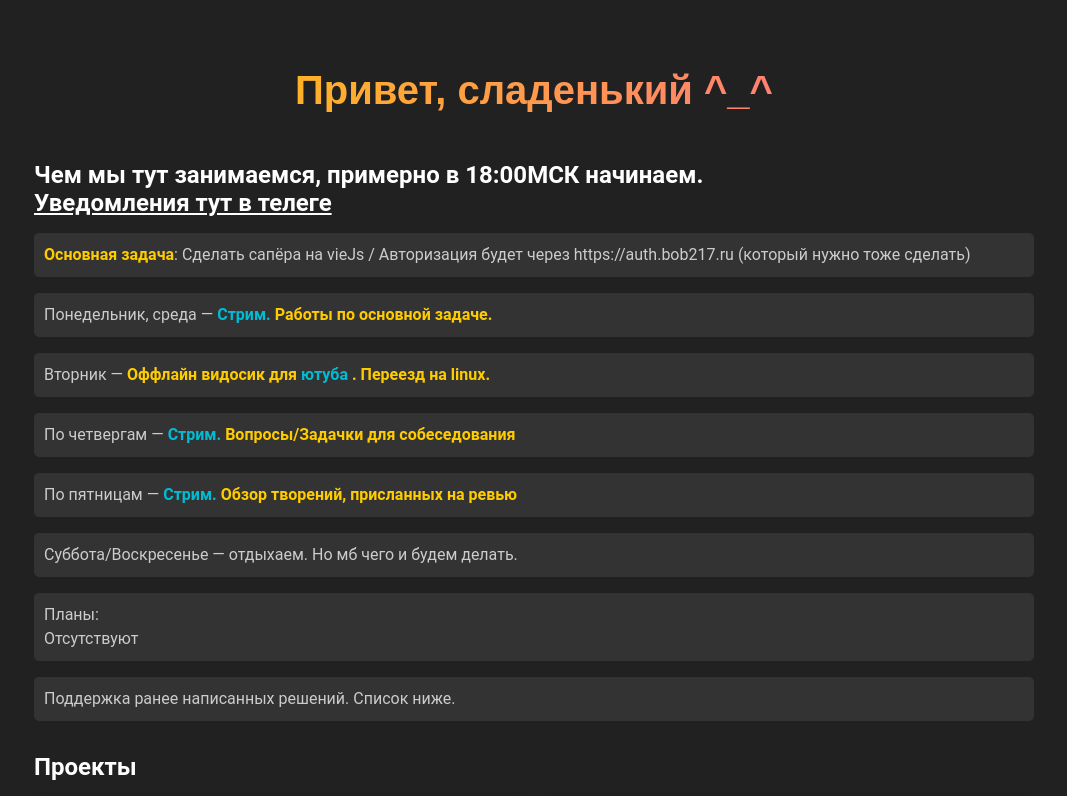
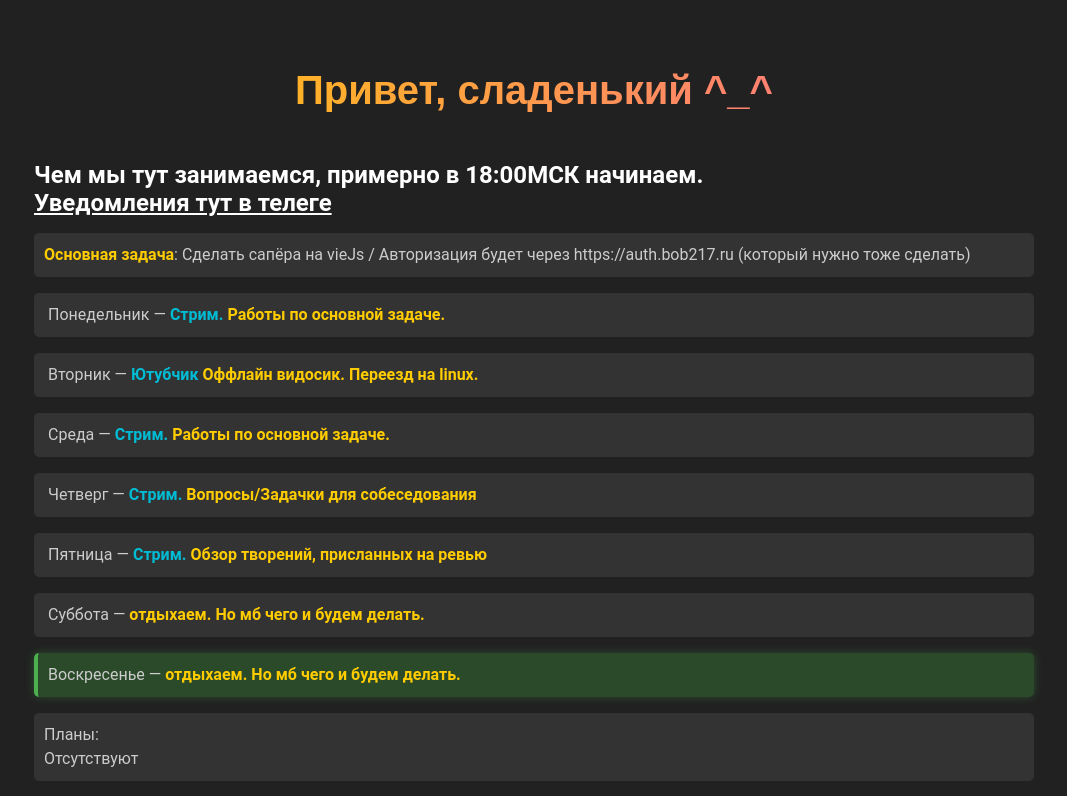
Before and after one commit to MaxNagibator/bob217.ru, a Vue app: page / in a window 1280 px wide. Shown: the top 796 px of the page, without its empty margins (106-1173 px from the left). Built offline with nearby package versions, Linux system fonts and the light colour scheme.

Commit message:
Компонент расписания
- Выделен компонент с расписанием
- Добавлено выделение текущего дня

```diff
--- a/src/components/InfoBlock.vue
+++ b/src/components/InfoBlock.vue
@@ -1,4 +1,6 @@
-<script lang="ts" setup></script>
+<script lang="ts" setup>
+import WeeklySchedule from './WeeklySchedule.vue'
+</script>
 
 <template>
   <div class="info-content">
@@ -10,40 +12,15 @@
       </a>
     </h2>
     <ul>
-      <li>
+      <li class="main-task">
         <b>Основная задача</b>: Сделать сапёра на vieJs / Авторизация будет через
         https://auth.bob217.ru (который нужно тоже сделать)
       </li>
-      <li>
-        Понедельник, среда —
-        <b>
-          <a href="https://www.twitch.tv/bobito217">Стрим. </a>
-          Работы по основной задаче.
-        </b>
-      </li>
-      <li>
-        Вторник —
-        <b>
-          Оффлайн видосик для
-          <a href="https://www.youtube.com/@bobito217">ютуба</a>
-          . Переезд на linux.
-        </b>
-      </li>
-      <li>
-        По четвергам —
-        <b>
-          <a href="https://www.twitch.tv/bobito217">Стрим. </a>
-          Вопросы/Задачки для собеседования
-        </b>
-      </li>
-      <li>
-        По пятницам —
-        <b>
-          <a href="https://www.twitch.tv/bobito217">Стрим. </a>
-          Обзор творений, присланных на ревью
-        </b>
-      </li>
-      <li>Суббота/Воскресенье — отдыхаем. Но мб чего и будем делать.</li>
+    </ul>
+
+    <WeeklySchedule />
+
+    <ul>
       <li>
         Планы:<br />
         Отсутствуют
--- /dev/null
+++ b/src/components/WeeklySchedule.vue
@@ -0,0 +1,167 @@
+<script lang="ts" setup>
+import { computed } from 'vue'
+
+const enum DayOfWeek {
+  Sunday = 0,
+  Monday = 1,
+  Tuesday = 2,
+  Wednesday = 3,
+  Thursday = 4,
+  Friday = 5,
+  Saturday = 6,
+}
+
+const DAY_LABELS: Record<DayOfWeek, string> = {
+  [DayOfWeek.Monday]: 'Понедельник',
+  [DayOfWeek.Tuesday]: 'Вторник',
+  [DayOfWeek.Wednesday]: 'Среда',
+  [DayOfWeek.Thursday]: 'Четверг',
+  [DayOfWeek.Friday]: 'Пятница',
+  [DayOfWeek.Saturday]: 'Суббота',
+  [DayOfWeek.Sunday]: 'Воскресенье',
+} as const
+
+interface LinkInfo {
+  url: string
+  text: string
+}
+
+interface ScheduleDay {
+  day: DayOfWeek
+  description: string
+  link?: LinkInfo
+}
+
+const LINKS = {
+  STREAM: { url: 'https://www.twitch.tv/bobito217', text: 'Стрим. ' },
+  YOUTUBE: { url: 'https://www.youtube.com/@bobito217', text: 'Ютубчик' },
+} as const
+
+const schedule: readonly ScheduleDay[] = [
+  {
+    day: DayOfWeek.Monday,
+    description: 'Работы по основной задаче.',
+    link: LINKS.STREAM,
+  },
+  {
+    day: DayOfWeek.Tuesday,
+    description: 'Оффлайн видосик. Переезд на linux.',
+    link: LINKS.YOUTUBE,
+  },
+  {
+    day: DayOfWeek.Wednesday,
+    description: 'Работы по основной задаче.',
+    link: LINKS.STREAM,
+  },
+  {
+    day: DayOfWeek.Thursday,
+    description: 'Вопросы/Задачки для собеседования',
+    link: LINKS.STREAM,
+  },
+  {
+    day: DayOfWeek.Friday,
+    description: 'Обзор творений, присланных на ревью',
+    link: LINKS.STREAM,
+  },
+  {
+    day: DayOfWeek.Saturday,
+    description: 'отдыхаем. Но мб чего и будем делать.',
+  },
+  {
+    day: DayOfWeek.Sunday,
+    description: 'отдыхаем. Но мб чего и будем делать.',
+  },
+] as const
+
+const scheduleWithStatus = computed(() => {
+  const today = new Date().getDay() as DayOfWeek
+
+  return schedule.map((item) => ({
+    ...item,
+    label: DAY_LABELS[item.day],
+    isCurrent: item.day === today,
+  }))
+})
+</script>
+
+<template>
+  <ul class="schedule-list">
+    <li
+      v-for="item in scheduleWithStatus"
+      :key="item.day"
+      :class="{ 'current-day': item.isCurrent }"
+      :aria-current="item.isCurrent || undefined"
+      class="schedule-item"
+    >
+      {{ item.label }} —
+      <b>
+        <a v-if="item.link" :href="item.link.url" target="_blank" rel="noopener noreferrer">
+          {{ item.link.text }}
+        </a>
+        {{ item.description }}
+      </b>
+    </li>
+  </ul>
+</template>
+
+<style scoped>
+.schedule-list {
+  margin: 0;
+  padding: 0;
+  list-style-type: none;
+}
+
+.schedule-item {
+  font-size: 1rem;
+  line-height: 1.5;
+  margin-bottom: 1rem;
+  padding: 10px;
+  transition:
+    background-color 0.3s ease,
+    border-left 0.3s ease;
+  color: #ccc;
+  border-radius: 5px;
+  background-color: #333;
+  border-left: 4px solid transparent;
+}
+
+.schedule-item:hover {
+  background-color: #444;
+}
+
+.schedule-item.current-day {
+  background-color: #2a4a2a;
+  border-left-color: #4caf50;
+  box-shadow: 0 0 10px rgba(76, 175, 80, 0.3);
+  animation: highlightDay 1s ease-out;
+}
+
+@keyframes highlightDay {
+  0% {
+    transform: scale(1);
+    box-shadow: 0 0 0 rgba(76, 175, 80, 0);
+  }
+  50% {
+    transform: scale(1.03);
+    box-shadow: 0 0 25px rgba(76, 175, 80, 0.6);
+  }
+  100% {
+    transform: scale(1);
+    box-shadow: 0 0 10px rgba(76, 175, 80, 0.3);
+  }
+}
+
+.schedule-item b {
+  color: #ffcc00;
+}
+
+.schedule-item a {
+  transition: color 0.3s ease;
+  text-decoration: none;
+  color: #00bcd4;
+}
+
+.schedule-item a:hover {
+  color: #ffcc00;
+}
+</style>
```
